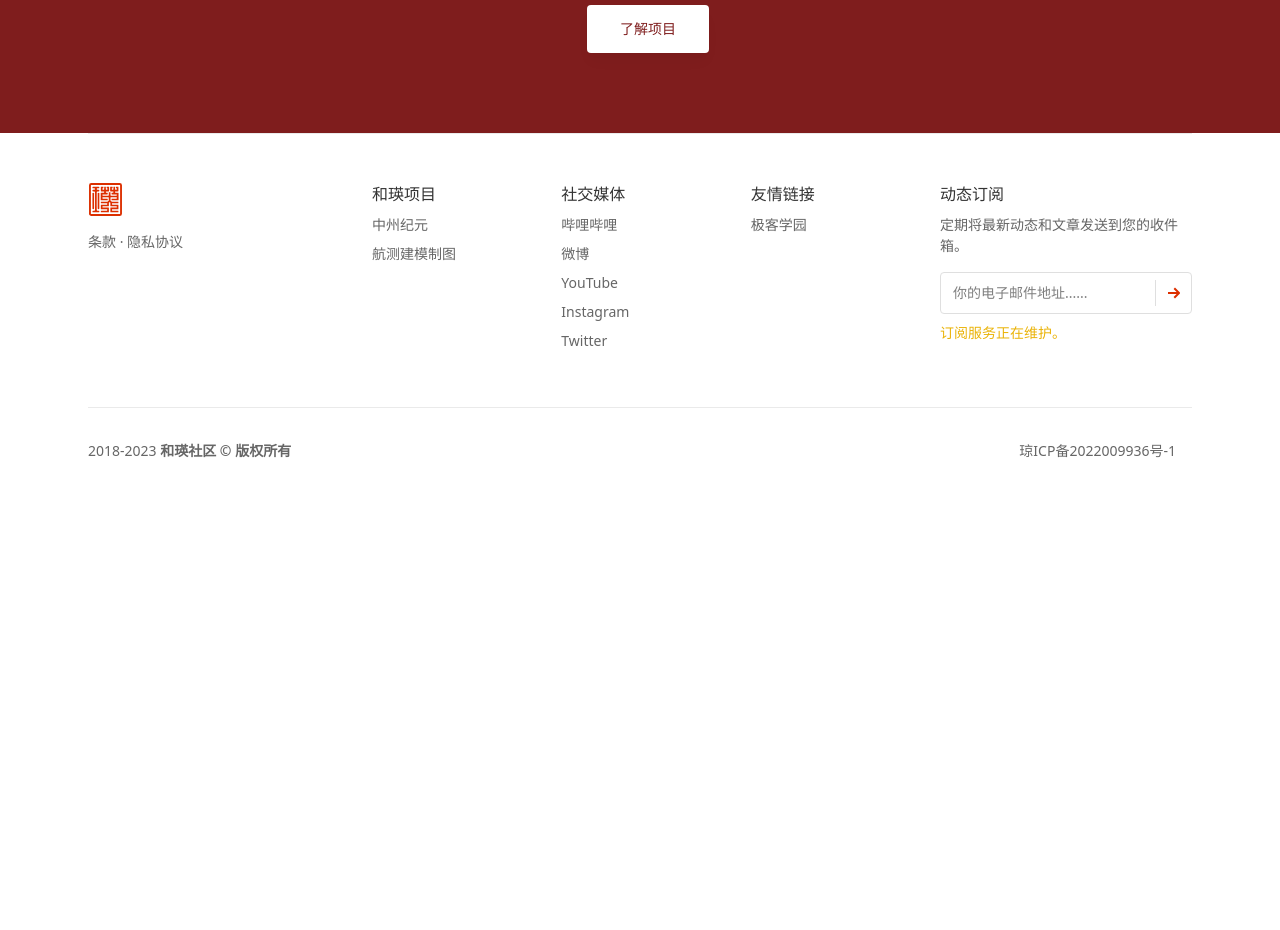
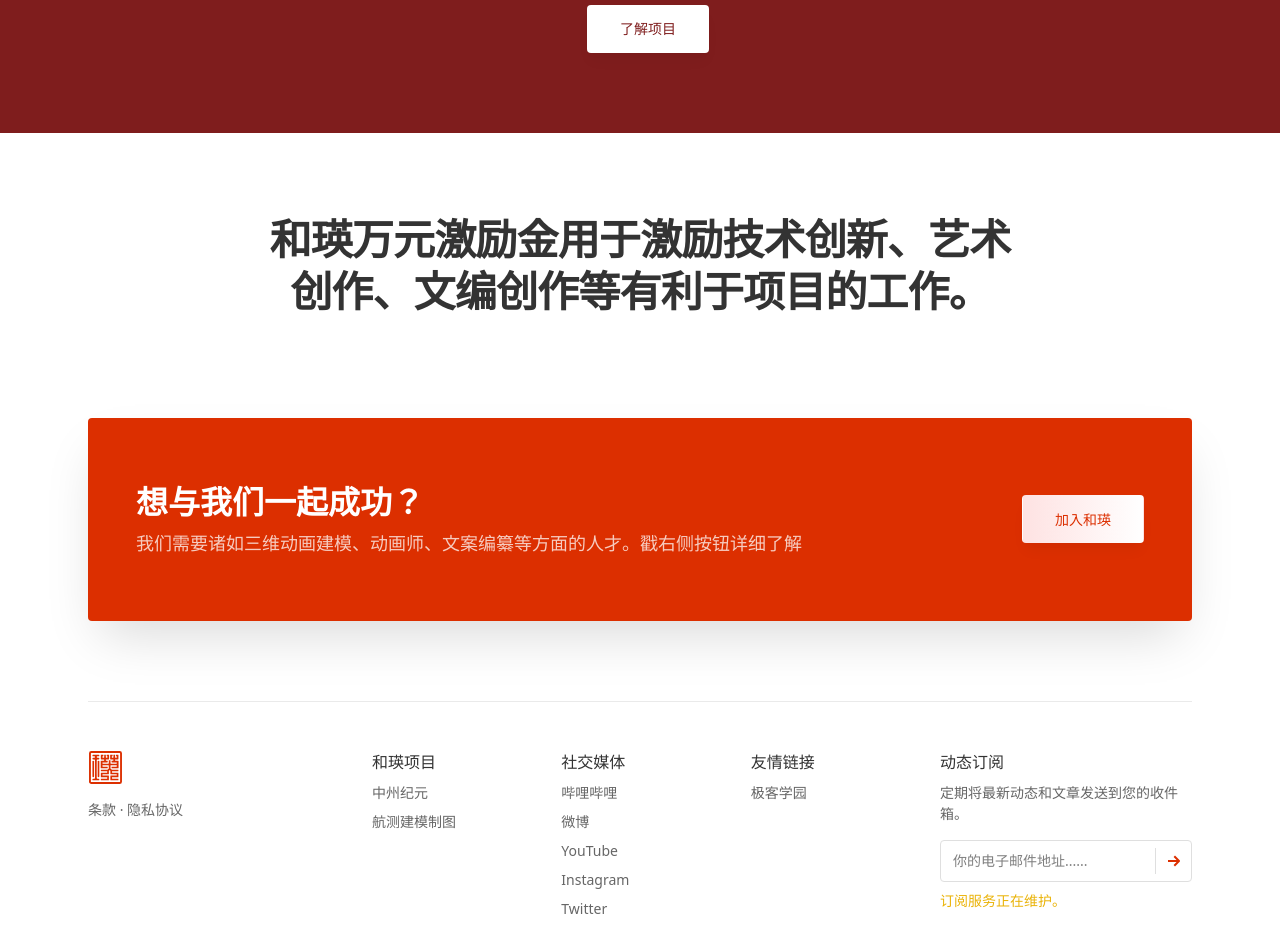
Before and after one commit to doodlehuang/heryin.net, a Nuxt app: page / in a window 1280 px wide. Shown: the part 2260-3190 px from the top of the page. Before the commit the page ends 2753 px from the top, so only its background shows below. Built offline with nearby package versions, Linux system fonts and the light colour scheme.

Commit message:
首页基本完工

```diff
--- /dev/null
+++ b/components/index/Cta.vue
@@ -0,0 +1,30 @@
+<template>
+  <section>
+    <div id="contact" class="max-w-6xl mx-auto px-4 sm:px-6">
+      <div class="pb-12 md:pb-20">
+        <div class="bg-primary rounded py-10 px-8 md:py-16 md:px-12 shadow-2xl">
+          <div class="flex flex-col lg:flex-row justify-between items-center">
+            <div class="mb-6 lg:mr-16 lg:mb-0 text-center lg:text-left">
+              <h3 class="h3 text-white mb-2">想与我们一起成功？</h3>
+              <p class="hidden lg:flex text-white text-lg opacity-75">
+                我们需要诸如三维动画建模、动画师、文案编纂等方面的人才。戳右侧按钮详细了解
+              </p>
+              <p class="lg:hidden text-white text-lg opacity-75">
+                我们需要诸如三维动画建模、动画师、文案编纂等方面的人才。戳下方按钮详细了解
+              </p>
+            </div>
+
+            <div>
+              <NuxtLink
+                class="btn text-primary bg-gradient-to-r from-red-100 to-white"
+                to="/join"
+              >
+                加入和瑛
+              </NuxtLink>
+            </div>
+          </div>
+        </div>
+      </div>
+    </div>
+  </section>
+</template>
--- /dev/null
+++ b/components/index/Summary.vue
@@ -0,0 +1,13 @@
+<template>
+  <section>
+    <div class="max-w-6xl mx-auto px-4 sm:px-6">
+      <div class="py-12 md:py-20">
+        <div class="max-w-3xl mx-auto text-center pb-5">
+          <h2 class="h2">
+            和瑛万元激励金用于激励技术创新、艺术创作、文编创作等有利于项目的工作。
+          </h2>
+        </div>
+      </div>
+    </div>
+  </section>
+</template>
--- a/pages/index.vue
+++ b/pages/index.vue
@@ -3,5 +3,7 @@
     <IndexHero />
     <IndexResource />
     <IndexProject />
+    <IndexSummary />
+    <IndexCta />
   </div>
 </template>
```
